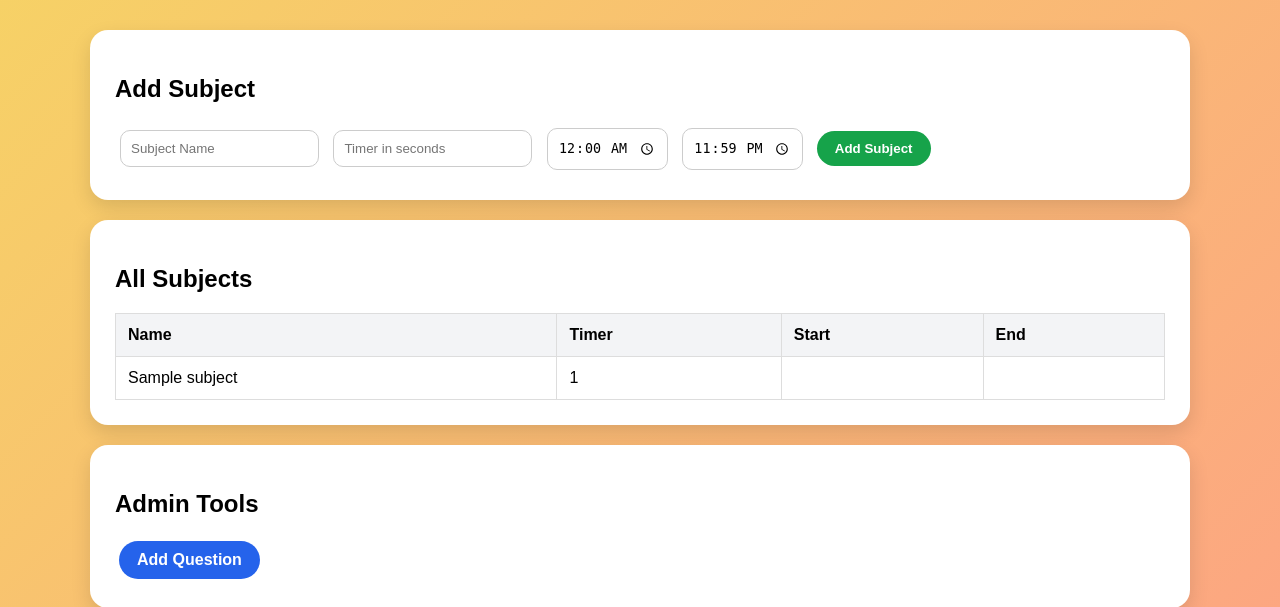
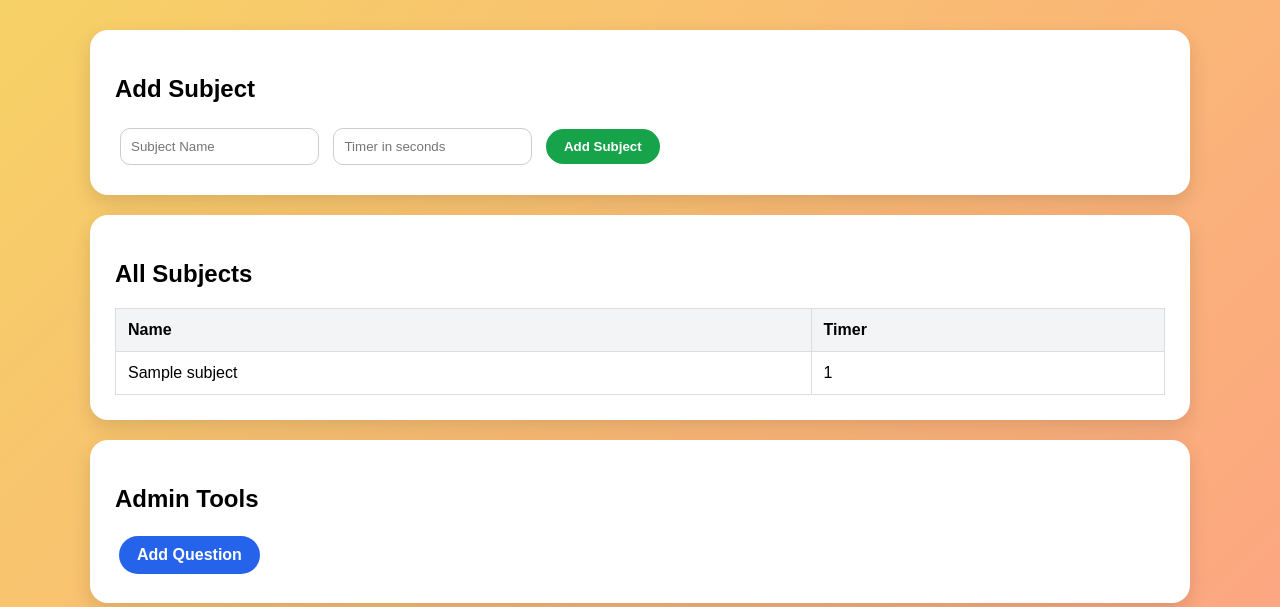
Before and after one commit to ifelodun/IFELODUN-CSC-201-CBT-System-, a Flask app: page /admin in a window 1280 px wide. Shown: the part 78-685 px from the top of the page. Run offline with Flask 3, Linux system fonts and the light colour scheme; the visitor is signed in with stand-in values (Sample User, id 1); tables that the repository leaves empty hold one stand-in row (values such as "Sample post").

Commit message:
Update admin.html

```diff
--- a/templates/admin.html
+++ b/templates/admin.html
@@ -78,8 +78,6 @@
         <form method="POST" action="/add_subject">
             <input name="name" placeholder="Subject Name" required>
             <input type="number" name="exam_timer" placeholder="Timer in seconds" required>
-            <input type="time" name="start_time" value="00:00" required>
-            <input type="time" name="end_time" value="23:59" required>
             <button type="submit" class="btn btn-save">Add Subject</button>
         </form>
     </div>
@@ -90,15 +88,11 @@
             <tr>
                 <th>Name</th>
                 <th>Timer</th>
-                <th>Start</th>
-                <th>End</th>
             </tr>
             {% for s in subjects %}
             <tr>
                 <td>{{ s.name }}</td>
                 <td>{{ s.exam_timer }}</td>
-                <td>{{ s.start_time }}</td>
-                <td>{{ s.end_time }}</td>
             </tr>
             {% endfor %}
         </table>
```
